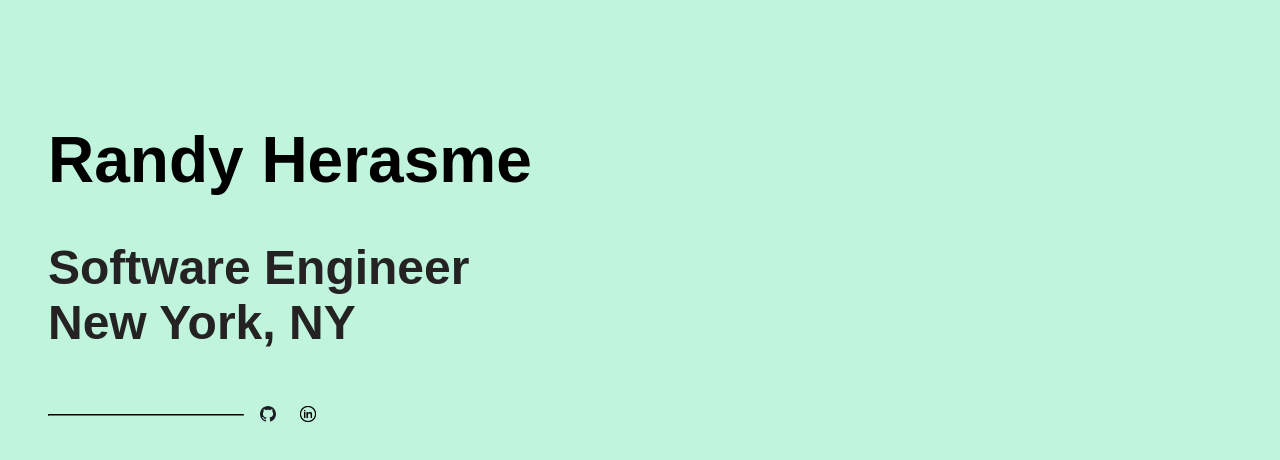
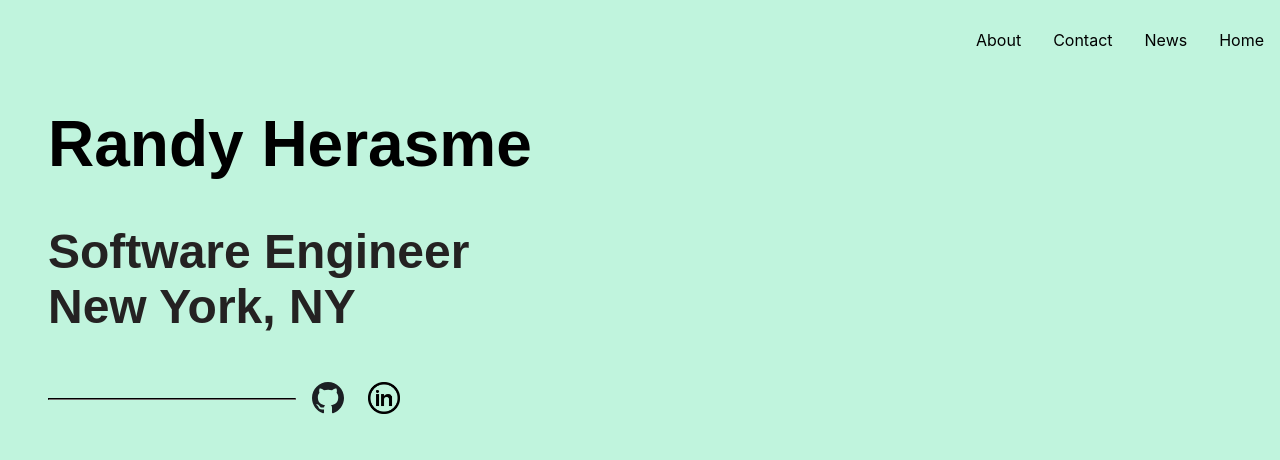
Before and after one commit to randyher/personal-website, a React (Create React App) app: page / in a window 1280 px wide. Shown: the top 460 px of the page. Built offline with nearby package versions, Linux system fonts and the light colour scheme.

Commit message:
nav bar included

```diff
--- a/src/App.css
+++ b/src/App.css
@@ -2,8 +2,11 @@ body {
   /* margin: 0; */
   padding: 0;
   background-color: #c0f4dd;
-  display: flex;
-  margin-top: 5rem;
+  margin-top: 1rem;
+}
+
+.app {
+  margin-top: 0;
 }
 
 .main {
@@ -11,9 +14,7 @@ body {
   flex-flow: column wrap;
   font-family: 'Jockey One', sans-serif;
   margin-left: 3rem;
-
 }
-
 
 h1 {
   font-size: 4em;
@@ -35,7 +36,7 @@ h2 {
 
 hr {
   margin-top: 4rem;
-  width: 40%;
+  width: 20%;
   justify-content: left;
   margin-left: 0;
   margin-right: 0;
@@ -48,10 +49,10 @@ a {
 }
 
 .icon {
-  width: 1em;
-  height: 1em;
+  width: 2em;
+  height: 2em;
   margin: .5em;
-  margin-top: 3.5rem;
+  margin-top: 3rem;
   margin-left: 1rem;
   flex-direction: column;
   justify-content: flex-end;
@@ -64,3 +65,29 @@ a {
   align-items: center;
   justify-content: center;
 }
+
+ul {
+  margin-top: 0%;
+  list-style-type: none;
+  margin: 0;
+  padding: 0;
+  overflow: hidden;
+  background-color: #c0f4dd;
+  width: 100%;
+}
+
+li {
+  float: right;
+}
+
+li a {
+  display: block;
+  color: black;
+  text-align: center;
+  padding: 14px 16px;
+  text-decoration: none;
+}
+
+li a:hover {
+  background-color: #111;
+}
--- a/src/App.js
+++ b/src/App.js
@@ -1,34 +1,30 @@
 import React from "react";
 import "./App.css";
+import NavBar from "./NavBar";
 import github from "./github-logo.svg";
 import linkedin from "./linkedin-logo.png";
 
 function App() {
   return (
+    <div className="app">
+      <NavBar />
       <div className="main">
         <h1>Randy Herasme</h1>
         <h2>Software Engineer</h2>
         <h2>New York, NY</h2>
         <div className="icon-container">
           <hr></hr>
-        <a
-          href="https://github.com/graciemcguire"
-          target="_blank"
-          rel="noopener noreferrer"
-        >
+          <a href="https://github.com/randyher">
             <img className="icon" src={github} alt="github" />
           </a>
 
-        <a
-          href="https://www.linkedin.com/in/gracie-mcguire-43a9b361/"
-          target="_blank"
-          rel="noopener noreferrer"
-        >
+          <a href="https://www.linkedin.com/in/randy-herasme-89822a9a/">
             <img className="icon" src={linkedin} alt="linkedin" />
           </a>
         </div>
         <div className="icon-links"></div>
       </div>
+    </div>
   );
 }
 
--- /dev/null
+++ b/src/NavBar.js
@@ -0,0 +1,26 @@
+import React from "react";
+
+function NavBar() {
+  return (
+    <div className="navbar">
+      <ul>
+        <li>
+          <a class="active" href="#home">
+            Home
+          </a>
+        </li>
+        <li>
+          <a href="#news">News</a>
+        </li>
+        <li>
+          <a href="#contact">Contact</a>
+        </li>
+        <li>
+          <a href="#about">About</a>
+        </li>
+      </ul>
+    </div>
+  );
+}
+
+export default NavBar;
```
Lines whose indentation alone changed are shown as unchanged.
